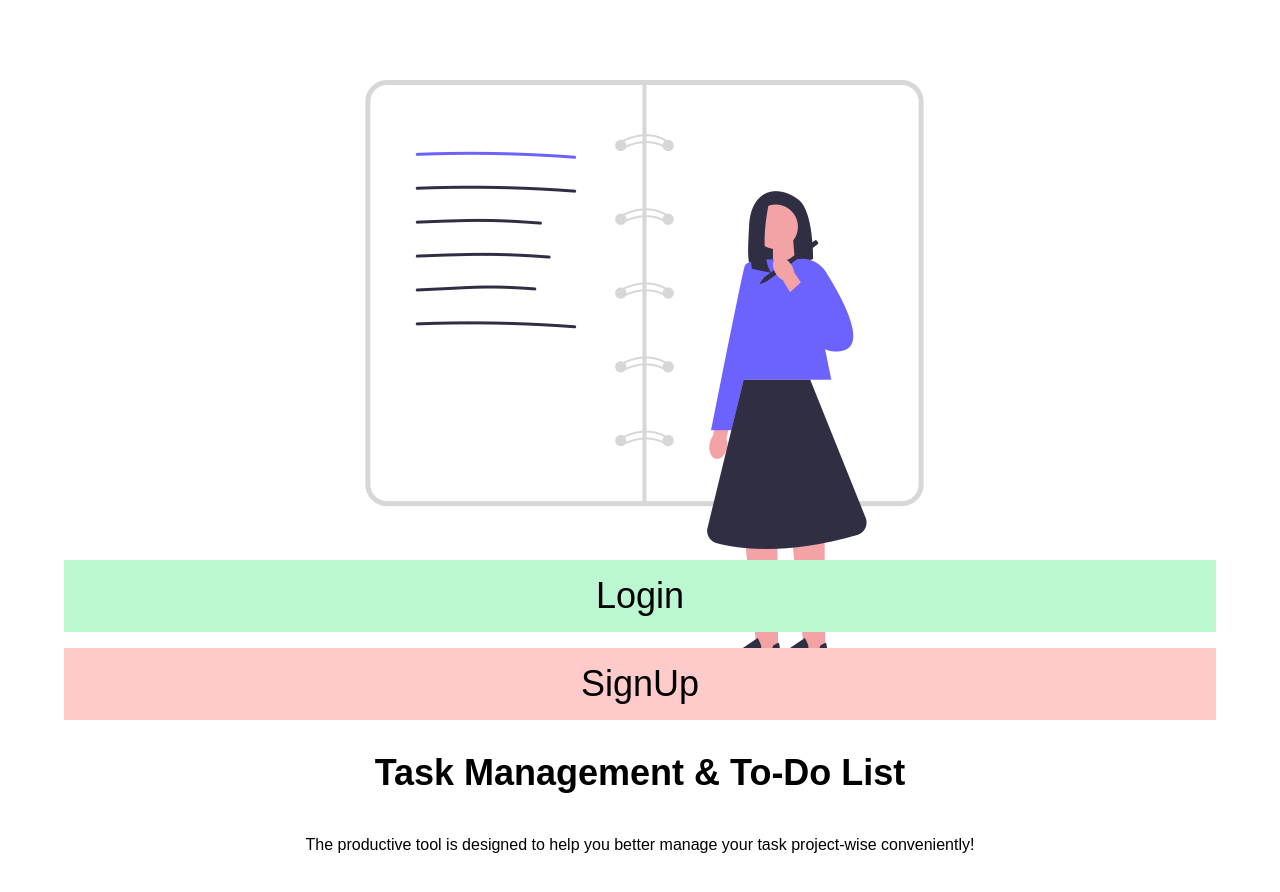
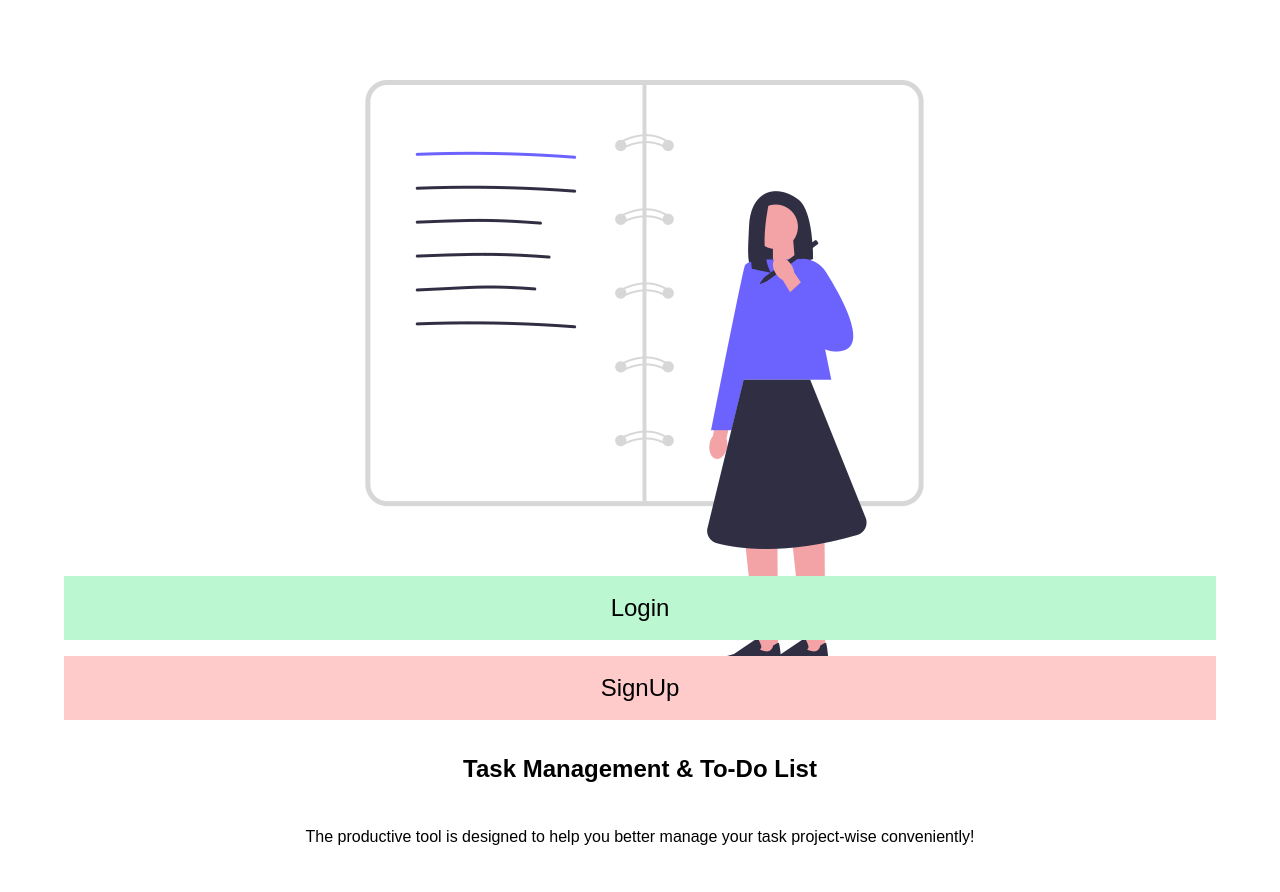
Before and after one commit to beingbadguy/todo-App, a React (Vite) app in the folder client/: page / in a window 1280 px wide. Shown: the top 892 px of the page. Built offline with nearby package versions, Linux system fonts and the light colour scheme; a web font is replaced by a local one.

Commit message:
Update App.jsx

```diff
--- a/client/src/App.jsx
+++ b/client/src/App.jsx
@@ -8,7 +8,7 @@ const App = () => {
         <img src='/front-page.png' alt='' />
       </div>
       <div className='text-center flex flex-col items-center w-[100%]'>
-        <h1 className='font-bold text-4xl'>Task Management & To-Do List</h1>
+        <h1 className='font-bold text-2xl'>Task Management & To-Do List</h1>
         <p className='w-[80%] my-10'>
           The productive tool is designed to help you better manage your task project-wise
           conveniently!
@@ -19,7 +19,7 @@ const App = () => {
           onClick={() => {
             navigate('/login');
           }}
-          className='bg-green-200 px-10 py-4 text-4xl '
+          className='bg-green-200 px-10 py-4 text-2xl '
         >
           Login
         </h1>
@@ -27,7 +27,7 @@ const App = () => {
           onClick={() => {
             navigate('/sign');
           }}
-          className='bg-red-200 px-10 py-4 text-4xl '
+          className='bg-red-200 px-10 py-4 text-2xl '
         >
           SignUp
         </h1>
```
